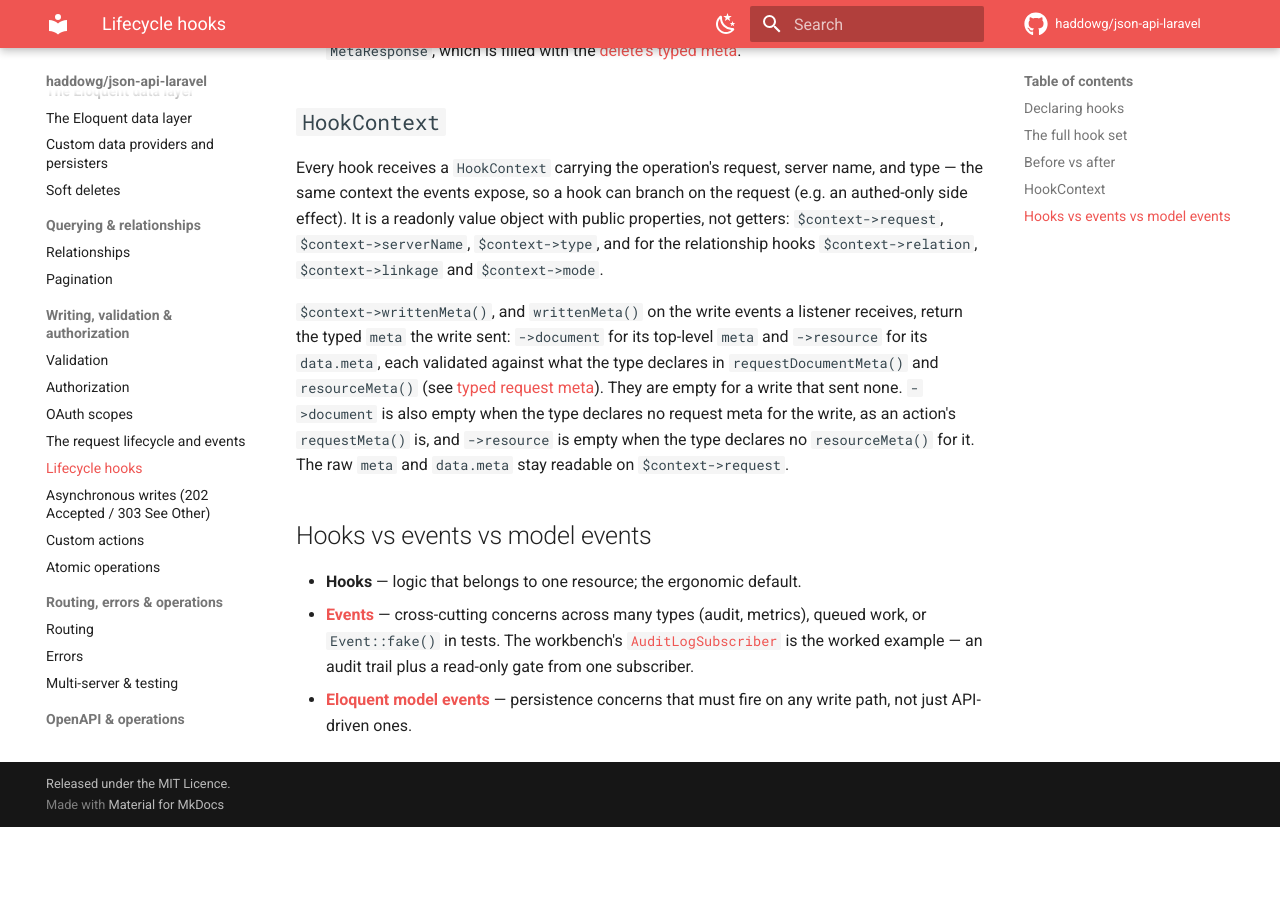
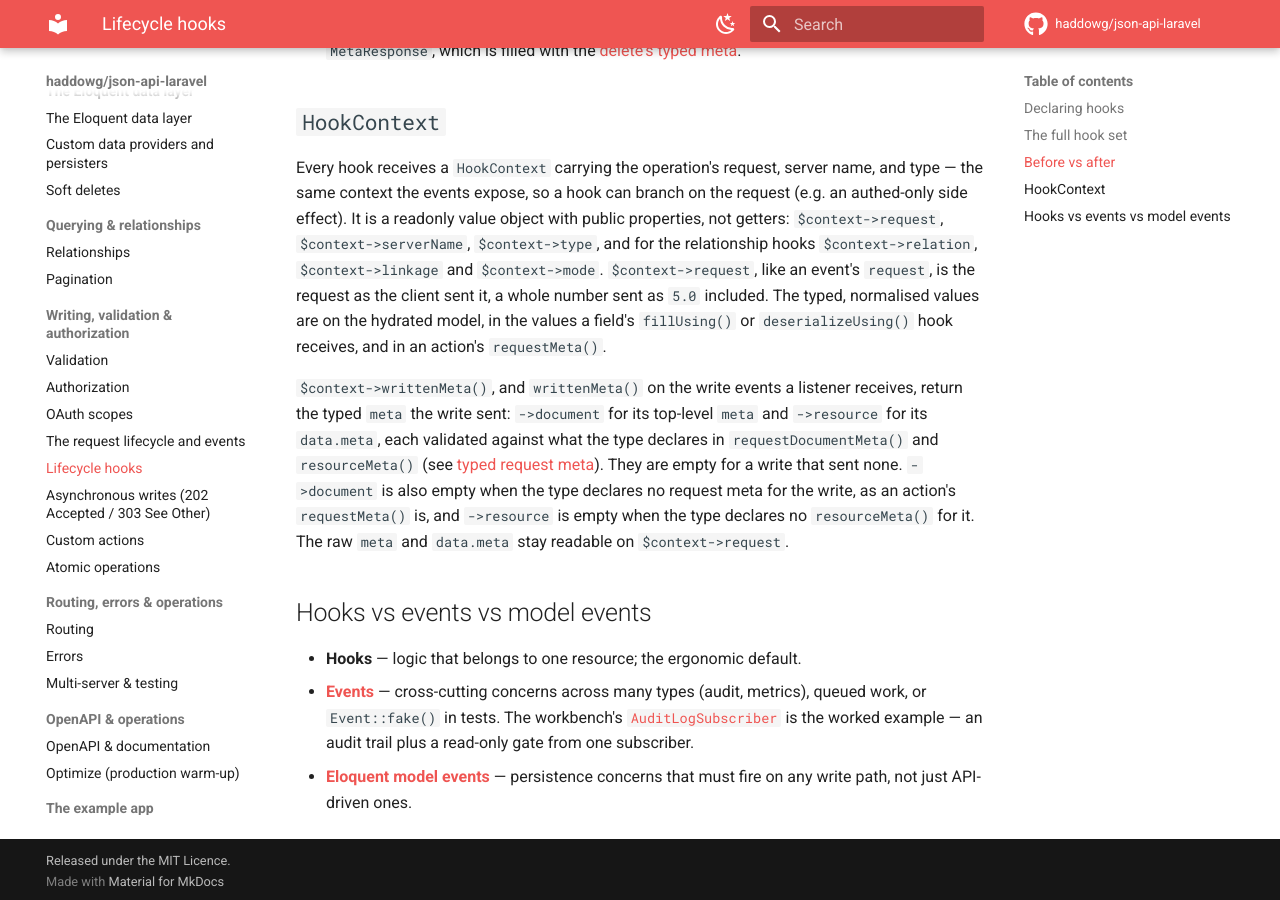
Before and after one commit to haddowg/json-api-laravel, an MkDocs documentation site: the page built from docs/lifecycle-hooks.md, in a window 1280 px wide and 900 px high, scrolled down 2440 px. Built offline with MkDocs 1.6.1 and Material for MkDocs 9.7.7, drawn with Linux system fonts in a browser that asks for light colours; comment, search, counter and statistics services are not loaded; before the commit the page ends 3267 px from its top, so only the background shows below that.

Commit message:
docs: say an action's and a hook's request is the body as sent
The actions and lifecycle hooks guides now say that an action's request
and a hook's request are the request as the client sent it, so a whole
number sent as 5.0 keeps its form there, and that the typed, normalised
values come from the hydrated input or model, the values a field's
fillUsing or deserializeUsing hook receives, and requestMeta.

```diff
--- a/docs/lifecycle-hooks.md
+++ b/docs/lifecycle-hooks.md
@@ -88,7 +88,11 @@ Every hook receives a `HookContext` carrying the operation's request, server nam
 the same context the events expose, so a hook can branch on the request (e.g. an authed-only
 side effect). It is a readonly value object with public properties, not getters:
 `$context->request`, `$context->serverName`, `$context->type`, and for the relationship
-hooks `$context->relation`, `$context->linkage` and `$context->mode`.
+hooks `$context->relation`, `$context->linkage` and `$context->mode`. `$context->request`,
+like an event's `request`, is the request as the client sent it, a whole number sent as
+`5.0` included. The typed, normalised values are on the hydrated model, in the values a
+field's `fillUsing()` or `deserializeUsing()` hook receives, and in an action's
+`requestMeta()`.
 
 `$context->writtenMeta()`, and `writtenMeta()` on the write events a listener receives, return
 the typed `meta` the write sent: `->document` for its top-level `meta` and `->resource` for its
```
Also changed, not shown: docs/actions.md (+5 -0 lines).
